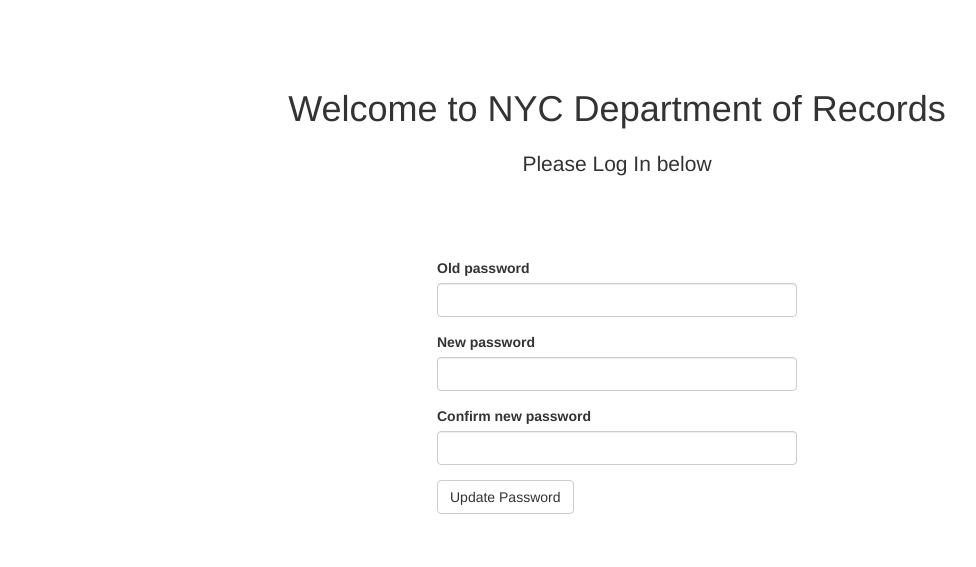
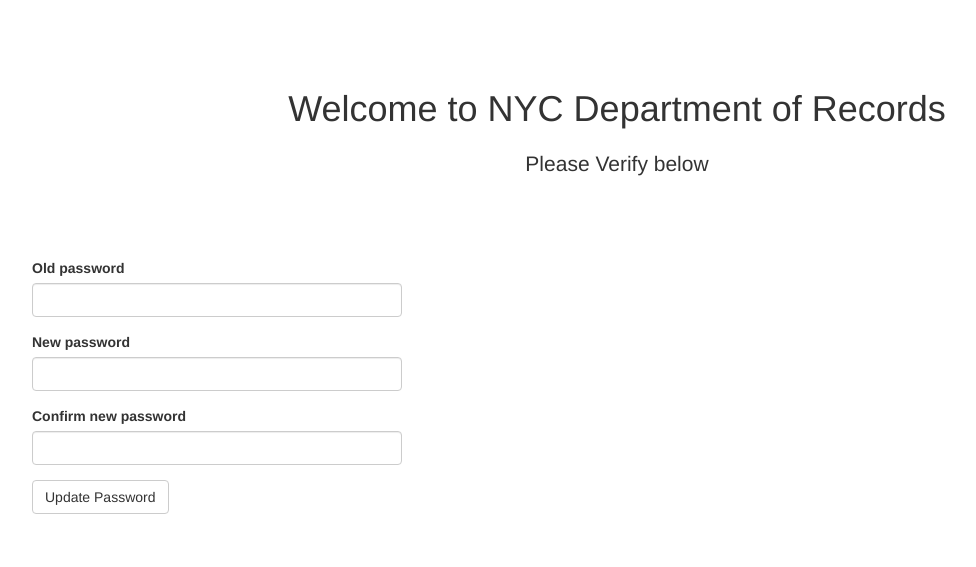
Before and after one commit to Danish11512/Visit, a Flask app: page /auth/change_password in a window 1280 px wide. Shown: the part 51-618 px from the top of the page, without its empty margins (23-999 px from the left). Run offline with Flask 2, Linux system fonts and the light colour scheme; the visitor is signed in with stand-in values (Sample User, id 1); some libraries are stand-ins or nearby versions.

Commit message:
fixed change_password html

```diff
--- a/app/templates/auth/change_password.html
+++ b/app/templates/auth/change_password.html
@@ -12,19 +12,19 @@ NYCDORIS Login
   <br><br><br><br><br><br>
   <div class="index-header text-center">
     <h1>Welcome to NYC Department of Records</h1>
-    <h2 class="lead">Please Log In below</h2>
+    <h2 class="lead">Please Verify below</h2>
   </div>
   <br><br><br>
   <div class="container">
     <div class="row">
-      <div class="col-md-4 col-sm-3"></div>
-      <div class="col-md-4 col-sm-6">
-        <form method="POST" action="/auth/login">
-          {{ form.hidden_tag() }}
-          {{wtf.quick_form(form)}}
-        </form>
-      </div>
-      <div class="col-md-4 col-sm-3"></div>
+        <div class="row" style="padding-bottom:10px">
+            <div class="col-md-4" style="height:300px">
+                <div>
+                    {{ wtf.quick_form(form) }}
+                </div>
+            </div>
+
+        </div>
     </div>
   </div>
 
```
